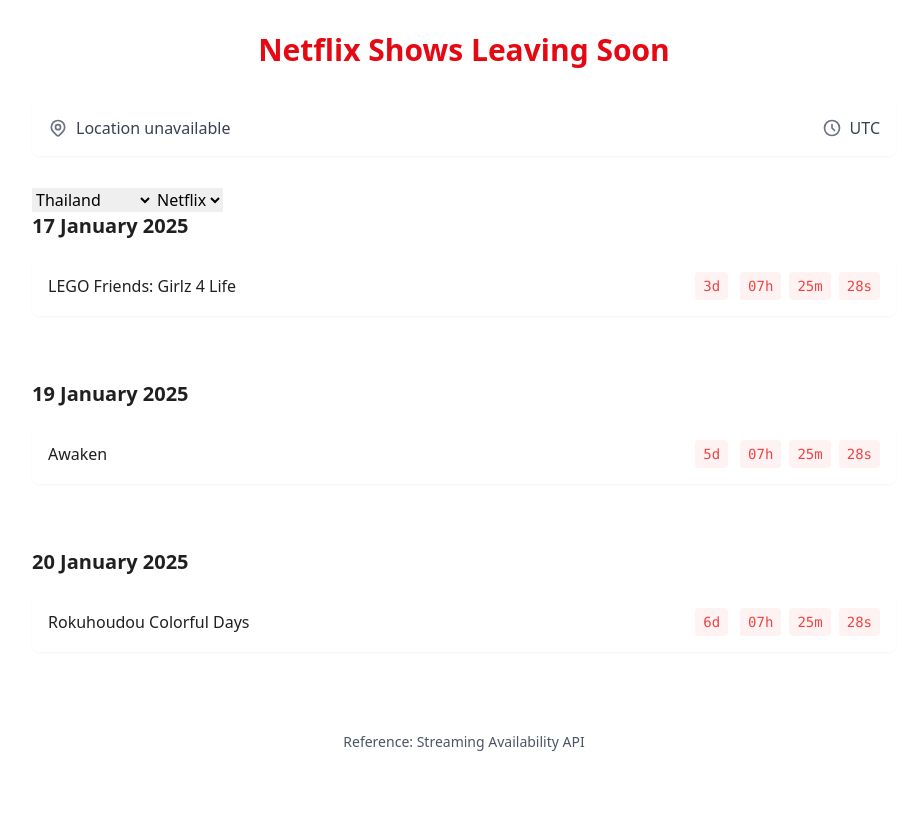
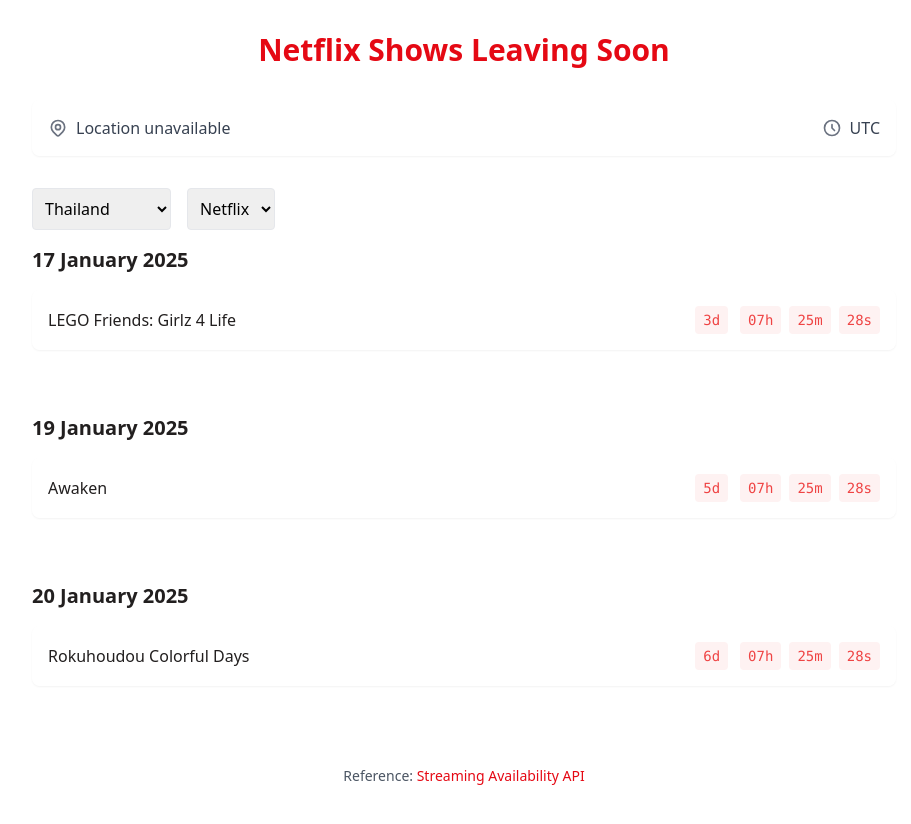
Before and after one commit to sakan811/show-leaving-soon-tracker-website, a Vue app in the folder frontend/: page / in a window 1280 px wide. Shown: the top 824 px of the page, without its empty margins (176-1087 px from the left). Before the commit the page ends 800 px from the top, so only its background shows below. Built offline with nearby package versions, Linux system fonts and the light colour scheme; no server answers.

Commit message:
Refactor CSS styles for improved UI components. Renamed .tudum-link to .ref-link for clarity and added new styles for dropdowns and no-data messages, enhancing the user experience in the frontend.

```diff
--- a/frontend/src/index.css
+++ b/frontend/src/index.css
@@ -48,7 +48,19 @@
     @apply text-center text-sm text-gray-600 mt-12 pb-4;
   }
 
-  .tudum-link {
+  .ref-link {
     @apply text-netflix-red hover:underline;
   }
+
+  .dropdown-select {
+    @apply border rounded p-2;
+  }
+
+  .dropdown-container {
+    @apply flex space-x-4 mb-4;
+  }
+
+  .no-data-message {
+    @apply text-gray-500 italic text-center my-8 text-lg;
+  }
 }
```
